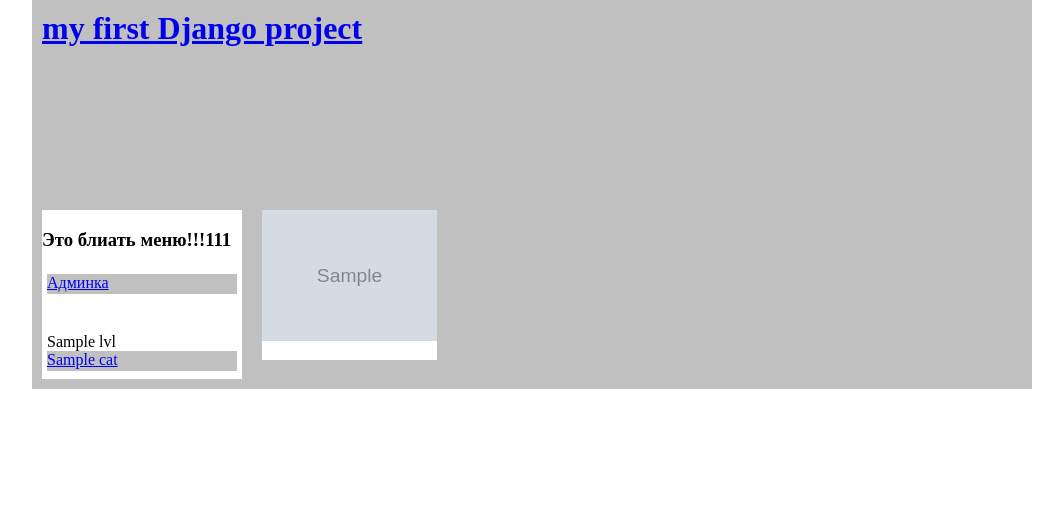
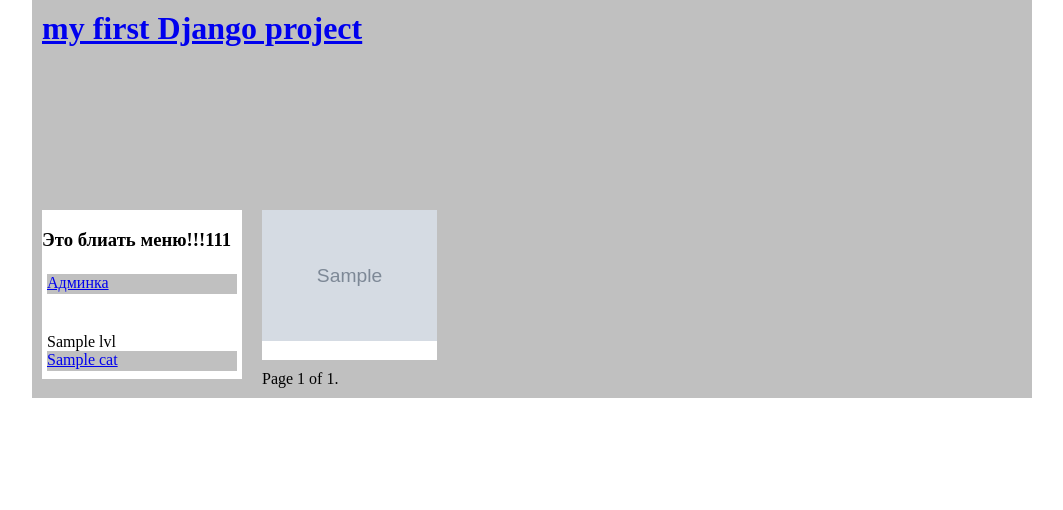
Before and after one commit to fdkitamory/DjangoSimpleCatalog, a Python web app: template templates/categories.html in a window 1280 px wide. Shown: the top 510 px of the page, without its empty margins (108-1171 px from the left). Run offline with Jinja, Linux system fonts and the light colour scheme; the template is opened without the code that fills it: most values are stand-ins (such as "Sample title", 1, 10 or a date in 2020); grey boxes marked "Sample" are stand-in pictures.

Commit message:
пагинация для страниц с выводом товаров по категориям

```diff
--- a/catalog/pagination.py
+++ b/catalog/pagination.py
@@ -3,8 +3,8 @@ __author__ = 'frank'
 from django.core.paginator import Paginator, EmptyPage
 
 
-def page_pagination(request, paginate_items):
-    paginator = Paginator(paginate_items, 3)
+def page_pagination(request, paginate_items, number_of_pages):
+    paginator = Paginator(paginate_items, number_of_pages)
     page = request.GET.get('page', '1')
     page = int(page)
 
--- a/catalog/views.py
+++ b/catalog/views.py
@@ -15,7 +15,7 @@ def index(request):
     items = Item.objects.all()
     categories = ItemCategory.objects.filter(parent__isnull=True)
     categories = cat_tree_build(categories)
-    items = page_pagination(request, items)
+    items = page_pagination(request, items, 12)
     return render_to_response('index.html', {
         'items': items,
         'categories': cat_tree_smooth(categories),
@@ -42,6 +42,8 @@ def categories_page(request, url):
 
     category_list = ItemCategory.objects.filter(parent__isnull=True)
     category_list = cat_tree_build(category_list)
+
+    items = page_pagination(request, items, 12)
 
     if not items:
         return render_to_response('categories.html', {
--- a/templates/categories.html
+++ b/templates/categories.html
@@ -4,7 +4,7 @@
 
 <ul class="prod_list">
     {% if items %}
-        {% for item in items %}
+        {% for item in items.object_list %}
             <li class="prod_list__item">
                 <a class="prod_list__link" href="/{{ item.get_absolute_url }}">
                     <h2>{{ item.title }}</h2>
@@ -19,4 +19,19 @@
     {% endif %}
 </ul>
 
+<div class="pagination">
+    <span class="step-links">
+        {% if items.has_previous %}
+            <a href="?page={{ items.previous_page_number }}">previous</a>
+        {% endif %}
+
+        <span class="current">
+            Page {{ items.number }} of {{ items.paginator.num_pages }}.
+        </span>
+
+        {% if items.has_next %}
+            <a href="?page={{ items.next_page_number }}">next</a>
+        {% endif %}
+    </span>
+</div>
 {% endblock %}
```
